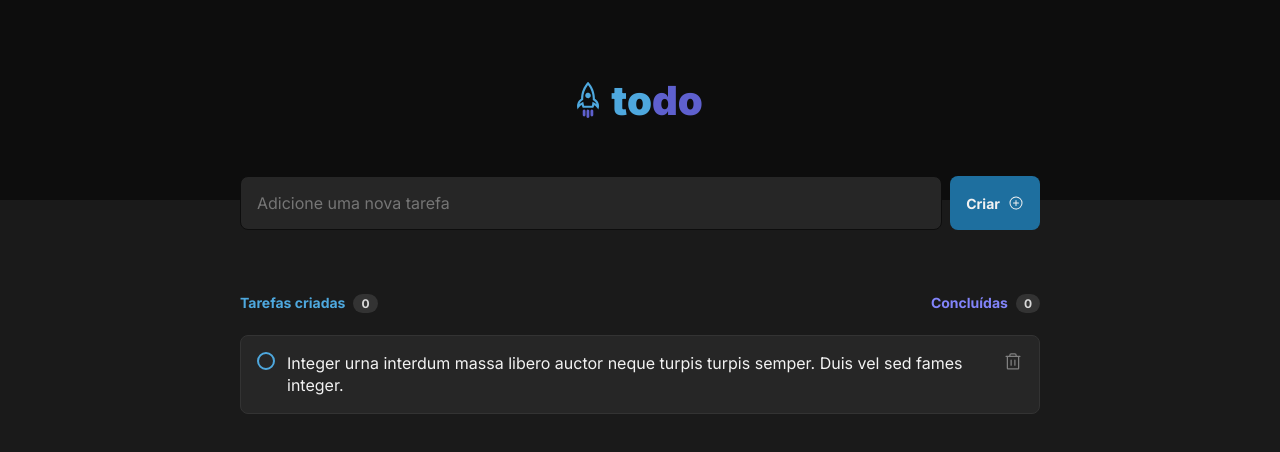
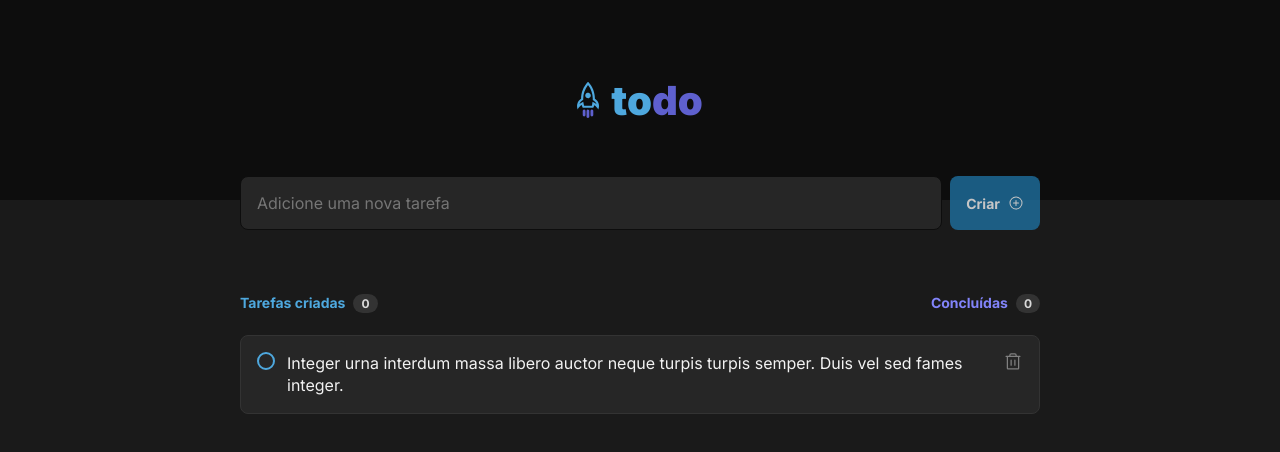
Before and after one commit to mateusgs29/todo-list, a React (Vite) app: page / in a window 1280 px wide. Shown: the top 452 px of the page. Built offline with nearby package versions, Linux system fonts and the light colour scheme; the HTML template or start-up script is replaced by a standard one.

Commit message:
adicionado logica de adicionar tarefa

```diff
--- a/src/components/AddTask/index.tsx
+++ b/src/components/AddTask/index.tsx
@@ -1,14 +1,33 @@
+import { useState } from "react";
 import { PlusCircle } from "@phosphor-icons/react";
 import styles from './AddTask.module.css'
 
-export function AddTask() {
+interface AddTaskProps {
+    onAddNewTask: (task: string) => void
+}
+
+export function AddTask({ onAddNewTask }: AddTaskProps) {
+    const [newTask, setNewTask] = useState('')
+
     return (
-        <form className={styles.addTask}>
+        <form
+            className={styles.addTask}
+            onSubmit={(e) => {
+                e.preventDefault()
+                onAddNewTask(newTask)
+                setNewTask('')
+            }}
+        >
             <input
                 type="text"
                 placeholder="Adicione uma nova tarefa"
+                value={newTask}
+                onChange={e => setNewTask(e.target.value)}
             />
-            <button type="submit">
+            <button
+                type="submit"
+                disabled={newTask.length === 0}
+            >
                 Criar
                 <PlusCircle size={16} />
             </button>
```
